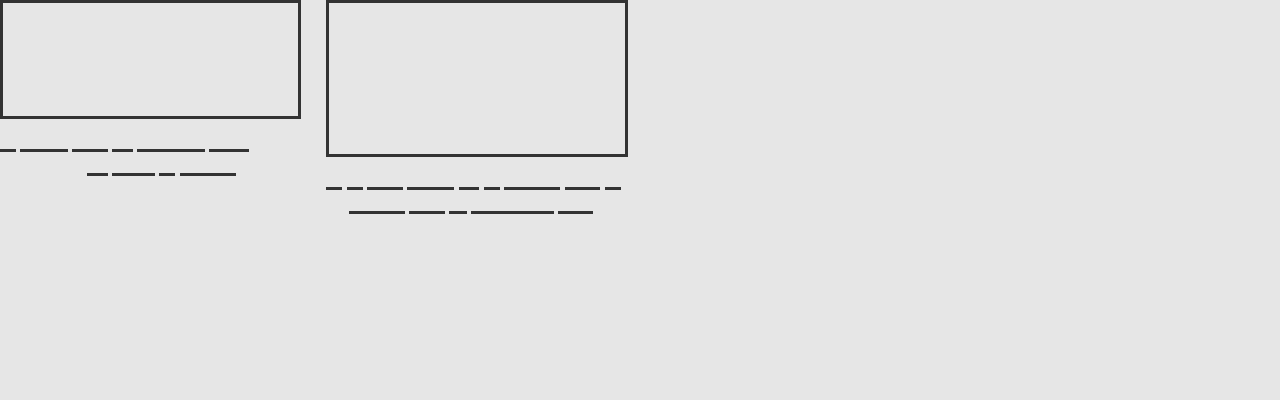
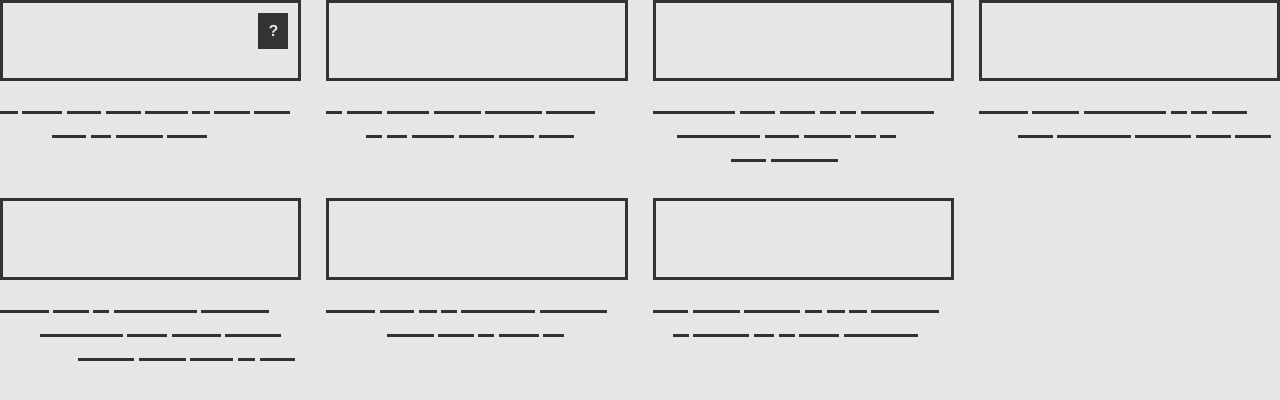
Before and after one commit to Heydon/bruck, a plain HTML site: page index.html in a window 1280 px wide. Drawn offline with Linux system fonts and the light colour scheme.

Commit message:
comments and repetition

```diff
--- /dev/null
+++ b/css/components/Box.css
@@ -0,0 +1,3 @@
+b-ox {
+  display: block;
+}
--- a/css/components/Text.css
+++ b/css/components/Text.css
@@ -5,6 +5,7 @@ t-ext {
 t-ext span {
   color: transparent;
   position: relative;
+  pointer-events: none;
 }
 
 t-ext span::before {
@@ -15,4 +16,5 @@ t-ext span::before {
   top: calc(50% - (var(--border-thin) / 2));
   bottom: calc(50% - (var(--border-thin) / 2));
   background-color: var(--color-dark);
+  pointer-events: none;
 }
--- a/css/lib/base.css
+++ b/css/lib/base.css
@@ -14,6 +14,7 @@ html {
   box-sizing: border-box;
 }
 
+/* Headings */
 h1, h2, h3, h4, h5 {
   line-height: calc(0.75 * var(--ratio));
 }
@@ -24,3 +25,27 @@ h3, .h3 { font-size: var(--s4) }
 h4, .h4 { font-size: var(--s3) }
 h5, .h5 { font-size: var(--s2) }
 h6, .h6 { font-size: var(--s1) }
+
+/* Buttons */
+::-moz-focus-inner {
+  border: 0;
+  padding: 0;
+}
+
+button {
+  border: 0;
+  padding: 0.5rem;
+  background-color: var(--color-dark);
+  color: var(--color-light);
+  font-weight: bold;
+  font-size: inherit;
+}
+
+/* Focus styles */
+:focus {
+  outline: var(--outline);
+}
+
+[tabindex="-1"]:focus {
+  outline: none;
+}
--- a/css/lib/utilities.css
+++ b/css/lib/utilities.css
@@ -2,3 +2,9 @@
 .invert, [data-invert] {
   filter: invert(100%);
 }
+
+/* Text alignment */
+
+.text-left, [data-text-left] { text-align: left }
+.text-right, [data-text-right] { text-align: right }
+.text-center, [data-text-center] { text-align: center }
--- a/css/lib/variables.css
+++ b/css/lib/variables.css
@@ -5,13 +5,13 @@
 
   /* Scale */
   --ratio: 1.25;
-  ---s5: calc(1rem * var(--ratio) / var(--ratio) / var(--ratio) / var(--ratio) / var(--ratio) / var(--ratio) / var(--ratio));
-  ---s4: calc(1rem * var(--ratio) / var(--ratio) / var(--ratio) / var(--ratio) / var(--ratio) / var(--ratio));
-  ---s3: calc(1rem * var(--ratio) / var(--ratio) / var(--ratio) / var(--ratio) / var(--ratio));
-  ---s2: calc(1rem * var(--ratio) / var(--ratio) / var(--ratio) / var(--ratio));
-  ---s1: calc(1rem * var(--ratio) / var(--ratio) / var(--ratio));
+  --s-5: calc(1rem * var(--ratio) / var(--ratio) / var(--ratio) / var(--ratio) / var(--ratio) / var(--ratio) / var(--ratio));
+  --s-4: calc(1rem * var(--ratio) / var(--ratio) / var(--ratio) / var(--ratio) / var(--ratio) / var(--ratio));
+  --s-3: calc(1rem * var(--ratio) / var(--ratio) / var(--ratio) / var(--ratio) / var(--ratio));
+  --s-2: calc(1rem * var(--ratio) / var(--ratio) / var(--ratio) / var(--ratio));
+  --s-1: calc(1rem * var(--ratio) / var(--ratio) / var(--ratio));
    --s0: 1rem;
-   --none: 0;
+   --sNone: 0;
    --s1: calc(1rem * var(--ratio));
    --s2: calc(1rem * var(--ratio) * var(--ratio));
    --s3: calc(1rem * var(--ratio) * var(--ratio) * var(--ratio));
@@ -26,4 +26,7 @@
    /* Border widths */
    --border-thin: 3px;
    --border-thick: 6px;
+
+   /* Outline (focus) style */
+   --outline: 2px solid;
 }
--- a/css/styles.css
+++ b/css/styles.css
@@ -6,5 +6,7 @@
 /* Components */
 @import 'components/Image.css';
 @import 'components/Text.css';
+@import 'components/Box.css';
 @import 'components/Grid.css';
 @import 'components/Stack.css';
+@import 'components/Comment.css';
--- a/index.html
+++ b/index.html
@@ -10,15 +10,13 @@
 </head>
 
 <body>
-  <g-rid gap="2">
-    <s-tack>
-      <i-mage ratio="1:4"></i-mage>
-      <t-ext words="10,15"></t-ext>
-    </s-tack>
-    <s-tack>
-      <i-mage ratio="2:4"></i-mage>
-      <t-ext words="10,15"></t-ext>
-    </s-tack>
+  <g-rid gap="2" repeat="7">
+    <c-omment wording="hi">
+      <s-tack>
+        <i-mage ratio="1:4"></i-mage>
+        <t-ext words="10,15"></t-ext>
+      </s-tack>
+    </c-omment>
   </g-rid>
   <script src="js/app.js" type="module"></script>
 </body>
--- a/js/app.js
+++ b/js/app.js
@@ -3,6 +3,9 @@ import Image from './components/Image.js';
 import Text from './components/Text.js';
 import Stack from './components/Stack.js';
 import Grid from './components/Grid.js';
+import Box from './components/Box.js';
+import Repeat from './components/Repeat.js';
+import Comment from './components/Comment.js';
 
 /* Paint worker properties */
 if ('registerProperty' in CSS) {
--- /dev/null
+++ b/js/components/Box.js
@@ -0,0 +1,35 @@
+/*
+Usage:
+  <b-ox padding="1">
+    <p>Child</p>
+    <div>Child</div>
+    <t-ext words="20,30"></t-ext>
+  </b-ox>
+Attributes:
+  - pad: [-5 to 10] (default: 1)
+  - border: [Boolean] (default: true)
+*/
+
+export default class Box extends HTMLElement {
+  constructor() {
+    super();
+    this.padding = this.getAttribute('padding') || '1';
+    this.border = this.hasAttribute('border');
+
+    const tmpl = document.createElement('template');
+    tmpl.innerHTML = `
+      <style>
+        :host {
+          padding: var(--s${this.padding}) !important;
+          border: ${this.border ? `var(--border-thin)` : `0`} solid !important;
+        }
+      </style>
+      <slot></slot>
+    `;
+
+    this.attachShadow({ mode: 'open' });
+    this.shadowRoot.appendChild(tmpl.content.cloneNode(true));
+  }
+}
+
+customElements.define('b-ox', Box);
--- /dev/null
+++ b/js/components/Comment.js
@@ -0,0 +1,107 @@
+/*
+Usage:
+  <c-omment wording="This is x">
+    <!-- section being commented on -->
+  </c-omment>
+Attributes:
+  - wording: [string] (default: 'TBC')
+*/
+
+export default class Comment extends HTMLElement {
+  constructor() {
+    super();
+    const wording = this.getAttribute('wording') || 'TBC';
+
+    const tmpl = document.createElement('template');
+    tmpl.innerHTML = `
+      <style>
+        .container {
+          position: relative;
+          overflow: hidden;
+        }
+
+        .comment {
+          position: absolute;
+          top: 0;
+          right: 0;
+          bottom: 0;
+          left: 0;
+        }
+
+        button {
+          all: unset;
+          color: var(--color-light);
+          background-color: var(--color-dark);
+          font-weight: bold;
+          line-height: 1;
+          padding: var(--s-2);
+        }
+
+        button:focus {
+          outline: var(--outline);
+        }
+
+        [aria-haspopup],
+        [aria-label^="close"] {
+          position: absolute;
+          top: calc(var(--s5) * -1);
+          right: var(--s-1);
+        }
+
+        [aria-haspopup]:focus,
+        .container:hover [aria-haspopup],
+        [aria-label^="close"] {
+          top: var(--s-1);
+        }
+
+        .comment {
+          z-index: 1000;
+          background-color: var(--color-dark);
+          color: var(--color-light);
+          padding: var(--s1);
+          overflow-y: auto;
+        }
+
+        .wording {
+          margin-top: var(--s4);
+          outline: none;
+        }
+      </style>
+      <div class="container">
+        <button aria-haspopup="true" aria-label="read comment">?</button>
+        <div class="comment" hidden tabindex="-1">
+        <div class="wording" tabindex="-1">
+          ${wording}
+        </div>
+        <button aria-label="close comment">X</button>
+      </div>
+      <slot></slot>
+    `;
+
+    this.attachShadow({ mode: 'open' });
+    this.shadowRoot.appendChild(tmpl.content.cloneNode(true));
+
+    this.setAttribute('role', 'region');
+
+    this.openButton = this.shadowRoot.querySelector('[aria-haspopup]');
+    this.comment = this.shadowRoot.querySelector('.comment');
+    this.wording = this.comment.querySelector('.wording');
+    this.closeButton = this.comment.querySelector('button');
+
+    this.open = () => {
+      console.log(this.comment);
+      this.comment.hidden = false;
+      this.wording.focus();
+    }
+
+    this.close = () => {
+      this.comment.hidden = true;
+      this.openButton.focus();
+    }
+
+    this.openButton.addEventListener('click', this.open);
+    this.closeButton.addEventListener('click', this.close);
+  }
+}
+
+customElements.define('c-omment', Comment);
--- a/js/components/Grid.js
+++ b/js/components/Grid.js
@@ -15,14 +15,15 @@ export default class Grid extends HTMLElement {
     super();
 
     this.itemWidth = this.getAttribute('itemWidth') || '15rem';
-    const gap = this.getAttribute('gap') || '1';
+    this.gap = this.getAttribute('gap') || '1';
+    this.repeat = this.getAttribute('repeat') || '0';
 
     const tmpl = document.createElement('template');
     tmpl.innerHTML = `
       <style>
         :host {
           grid-template-columns: repeat(auto-fill, minmax(${this.itemWidth}, 1fr));
-          grid-gap: var(--s${gap});
+          grid-gap: var(--s${this.gap});
         }
       </style>
       <slot></slot>
@@ -33,6 +34,13 @@ export default class Grid extends HTMLElement {
   }
 
   connectedCallback() {
+    if (this.repeat > 0) {
+      this.content = this.innerHTML;
+      for (let i = 1; i < this.repeat; i++) {
+        this.innerHTML += this.content;
+      }
+    }
+
     const childAmount = this.children.length;
     this.setAttribute('role', 'group');
     this.setAttribute('aria-label', `Grid of ${childAmount} ${this.itemWidth} wide items`);
--- /dev/null
+++ b/js/components/Repeat.js
@@ -0,0 +1,31 @@
+/*
+Usage:
+  <r-epeat times="3">
+    <p>Child</p>
+    <div>Another child</div>
+  </r-epeat>
+Attributes:
+  - times [integer] (default: 3)
+*/
+
+export default class Repeat extends HTMLElement {
+  constructor() {
+    super();
+    this.times = this.getAttribute('times') || '3';
+    this.content = this.innerHTML;
+  }
+  connectedCallback() {
+    if (this.repeat > 0) {
+      this.content = this.innerHTML;
+      for (let i = 1; i < this.repeat; i++) {
+        this.innerHTML += this.content;
+      }
+    }
+
+    for (let i = 1; i < this.times; i++) {
+      this.innerHTML += this.content;
+    }
+  }
+}
+
+customElements.define('r-epeat', Repeat);
--- a/js/components/Stack.js
+++ b/js/components/Stack.js
@@ -7,18 +7,20 @@ Usage:
   </s-tack>
 Attributes:
   - gap: [-5 to 10] (default: 1)
+  - repeat: [integer] (default: 0);
 */
 
 export default class Stack extends HTMLElement {
   constructor() {
     super();
-    const gap = this.getAttribute('gap') || '1';
+    this.gap = this.getAttribute('gap') || '1';
+    this.repeat = this.getAttribute('repeat') || '0';
 
     const tmpl = document.createElement('template');
     tmpl.innerHTML = `
       <style>
         :host {
-          grid-gap: var(--s${gap});
+          grid-gap: var(--s${this.gap});
         }
       </style>
       <slot></slot>
@@ -29,6 +31,13 @@ export default class Stack extends HTMLElement {
   }
 
   connectedCallback() {
+    if (this.repeat > 0) {
+      this.content = this.innerHTML;
+      for (let i = 1; i < this.repeat; i++) {
+        this.innerHTML += this.content;
+      }
+    }
+
     const childAmount = this.children.length;
     this.setAttribute('role', 'group');
     this.setAttribute('aria-label', `Column of ${childAmount} items`);
--- a/js/utilities/textSample.js
+++ b/js/utilities/textSample.js
@@ -22,7 +22,7 @@ export default function textSample(range) {
   const wordNum = Math.floor(Math.random() * (rangeArr[1] - rangeArr[0] + 1)) + rangeArr[0];
   const wordsOut = [];
   for (let i = 0; i <= wordNum; i++) {
-    wordsOut.push('<span>' + words[Math.floor(Math.random() * words.length)] + '</span>');
+    wordsOut.push(`<span>${words[Math.floor(Math.random() * words.length)]}</span>`);
   }
   return wordsOut.join(' ');
 }
```
Also changed, not shown: css/components/Comment.css (added).
